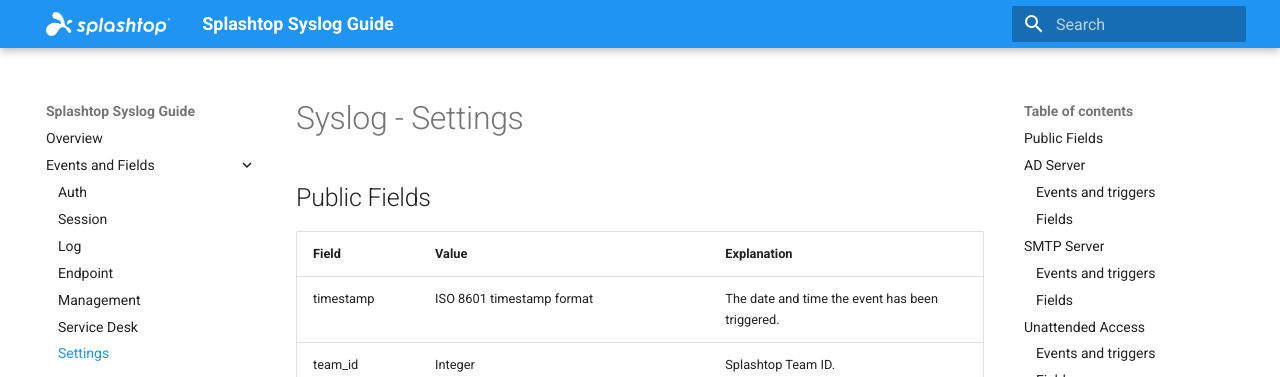
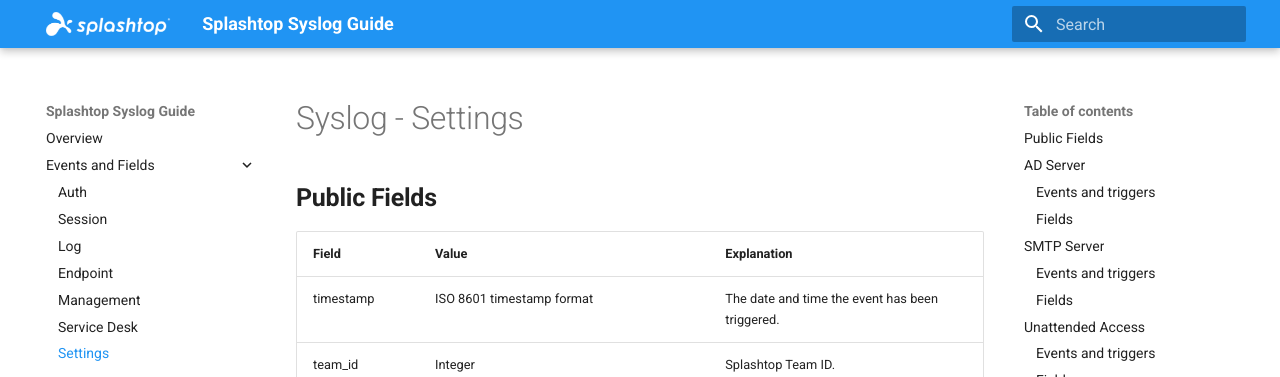
Before and after one commit to SplashtopInc/OnPrem-Syslog-Guide, an MkDocs documentation site: the page built from docs/category/settings.md, in a window 1280 px wide and 900 px high. Shown: the top 377 px of the window. Built offline with MkDocs 1.6.1 and Material for MkDocs 9.7.7, drawn with Linux system fonts in a browser that asks for light colours.

```diff
--- a/docs/category/settings.md
+++ b/docs/category/settings.md
@@ -1,6 +1,6 @@
 # Syslog - Settings
 
-## Public Fields
+## **Public Fields**
 
 | Field | Value | **Explanation** |
 | --- | --- | --- |
@@ -23,7 +23,7 @@
 | target_account | String | The target user account in the event. |
 | result | String | Success or failure of the event. |
 
-## AD Server
+## **AD Server**
 
 ### **Events and triggers**
 
```
